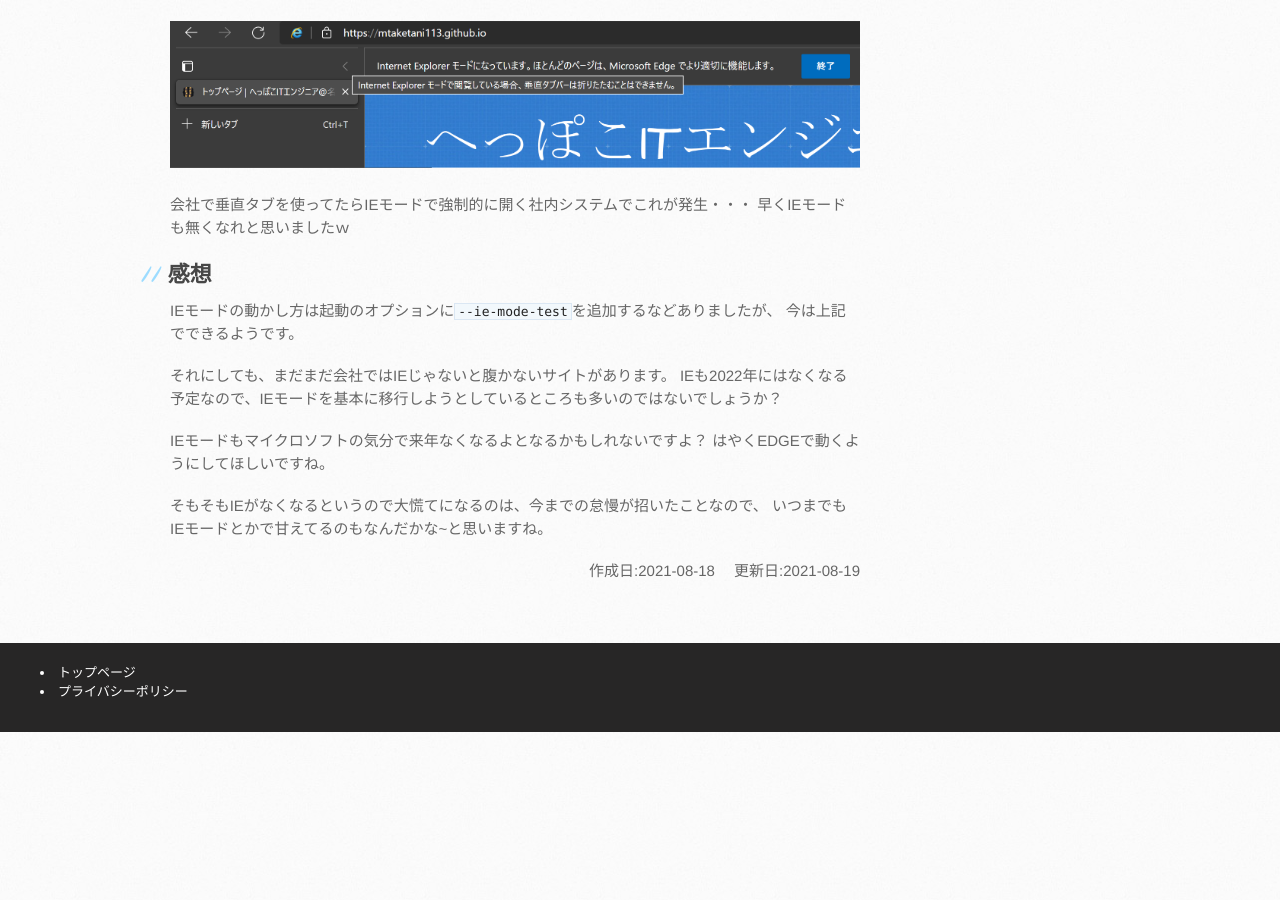
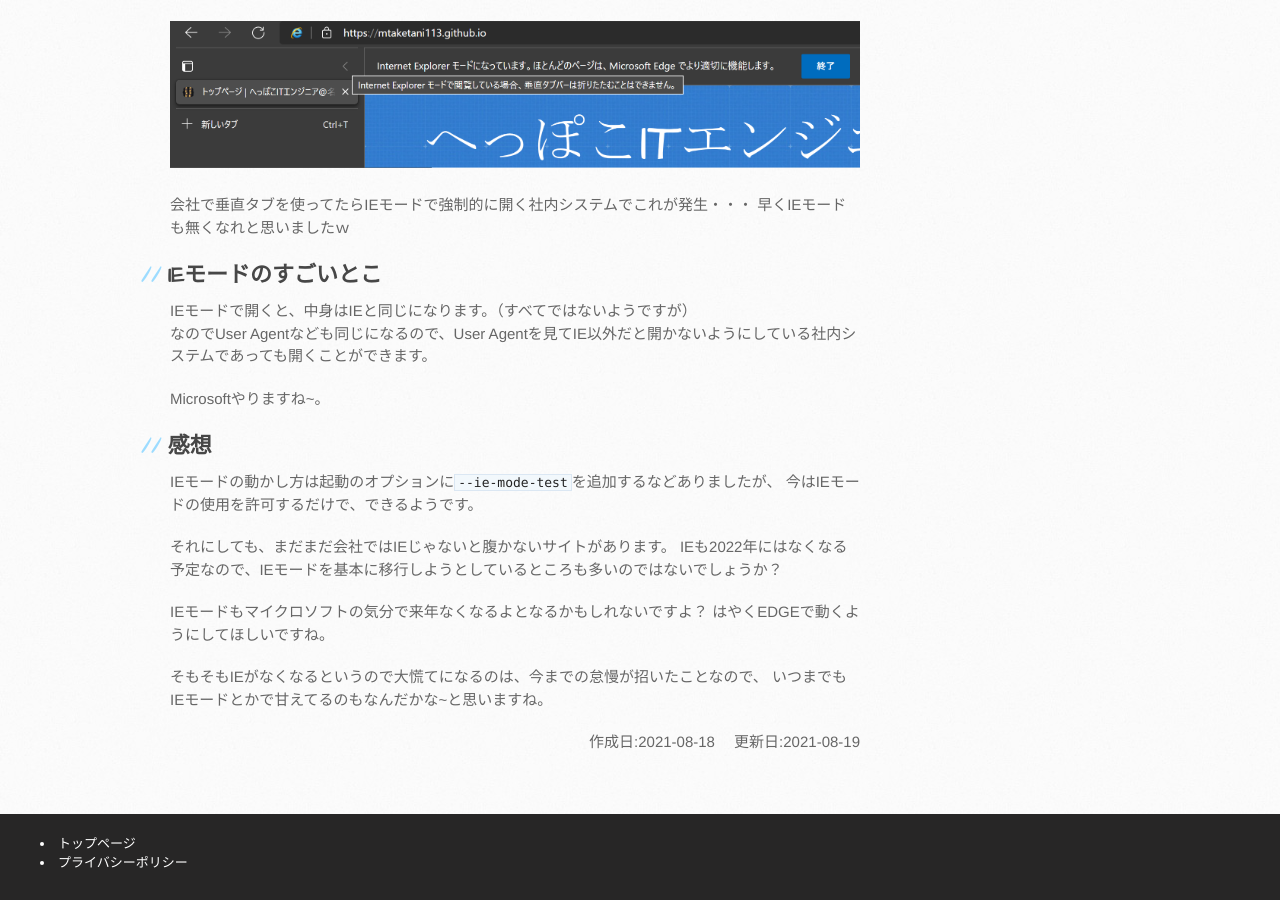
Before and after one commit to mtaketani113/mtaketani113.github.io, a Jekyll site: the page built from it/other/openIeMode.md, in a window 1280 px wide and 900 px high, scrolled down 2029 px. Built offline with Jekyll 4.4.1, drawn with Linux system fonts in a browser that asks for light colours; comment, search, counter and statistics services are not loaded; the repository's description, which GitHub fills in, is left out; before the commit the page ends 2761 px from its top, so only the background shows below that.

Commit message:
文言追記

```diff
--- a/it/other/openIeMode.md
+++ b/it/other/openIeMode.md
@@ -48,10 +48,17 @@ https://atmarkit.itmedia.co.jp/ait/articles/2009/16/news025.html
 会社で垂直タブを使ってたらIEモードで強制的に開く社内システムでこれが発生・・・
 早くIEモードも無くなれと思いましたｗ
 
+## IEモードのすごいとこ
+
+IEモードで開くと、中身はIEと同じになります。（すべてではないようですが）
+なのでUser Agentなども同じになるので、User Agentを見てIE以外だと開かないようにしている社内システムであっても開くことができます。
+
+Microsoftやりますね~。
+
 ## 感想
 
 IEモードの動かし方は起動のオプションに`--ie-mode-test`を追加するなどありましたが、
-今は上記でできるようです。
+今はIEモードの使用を許可するだけで、できるようです。
 
 それにしても、まだまだ会社ではIEじゃないと腹かないサイトがあります。
 IEも2022年にはなくなる予定なので、IEモードを基本に移行しようとしているところも多いのではないでしょうか？
```
